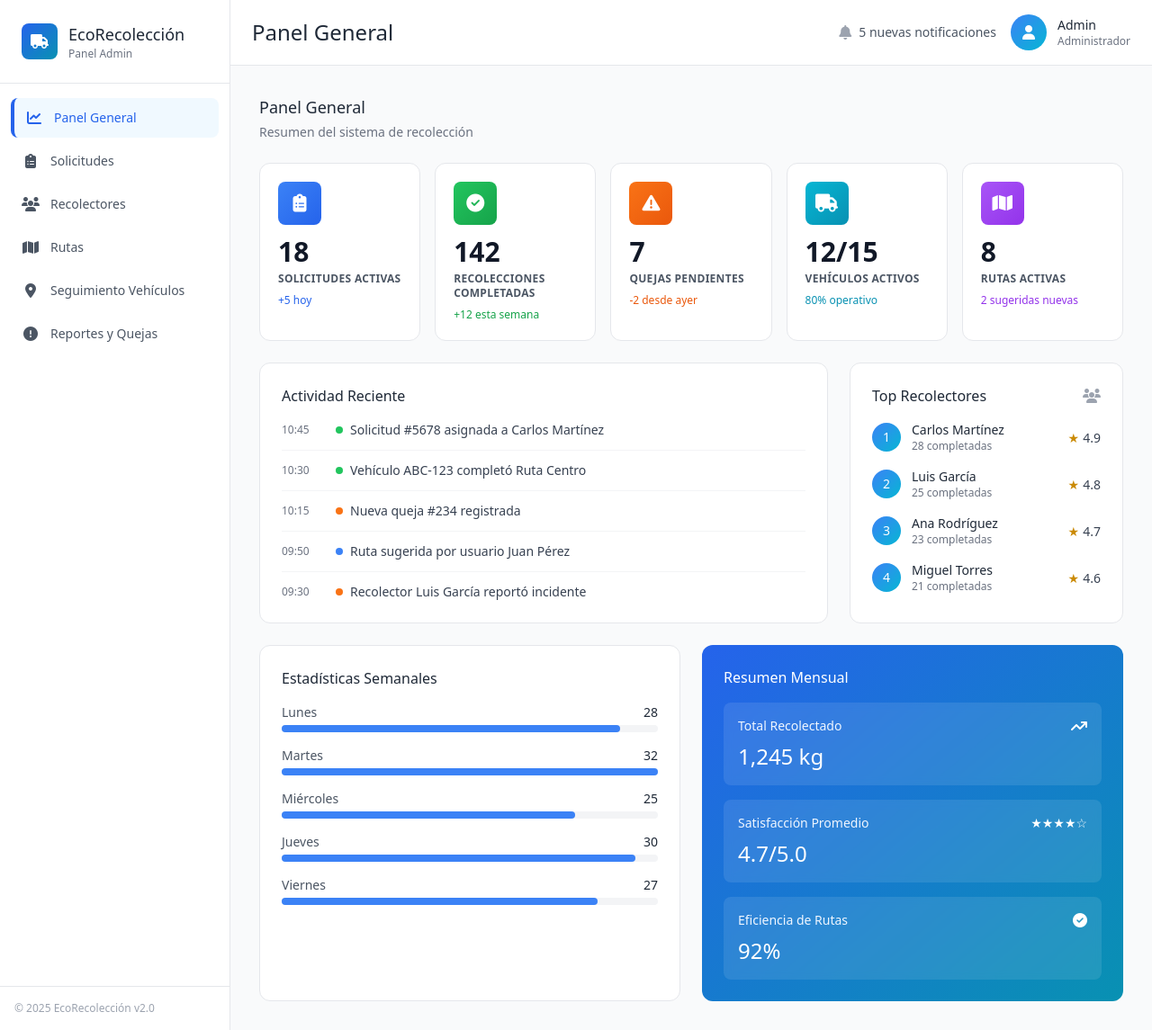
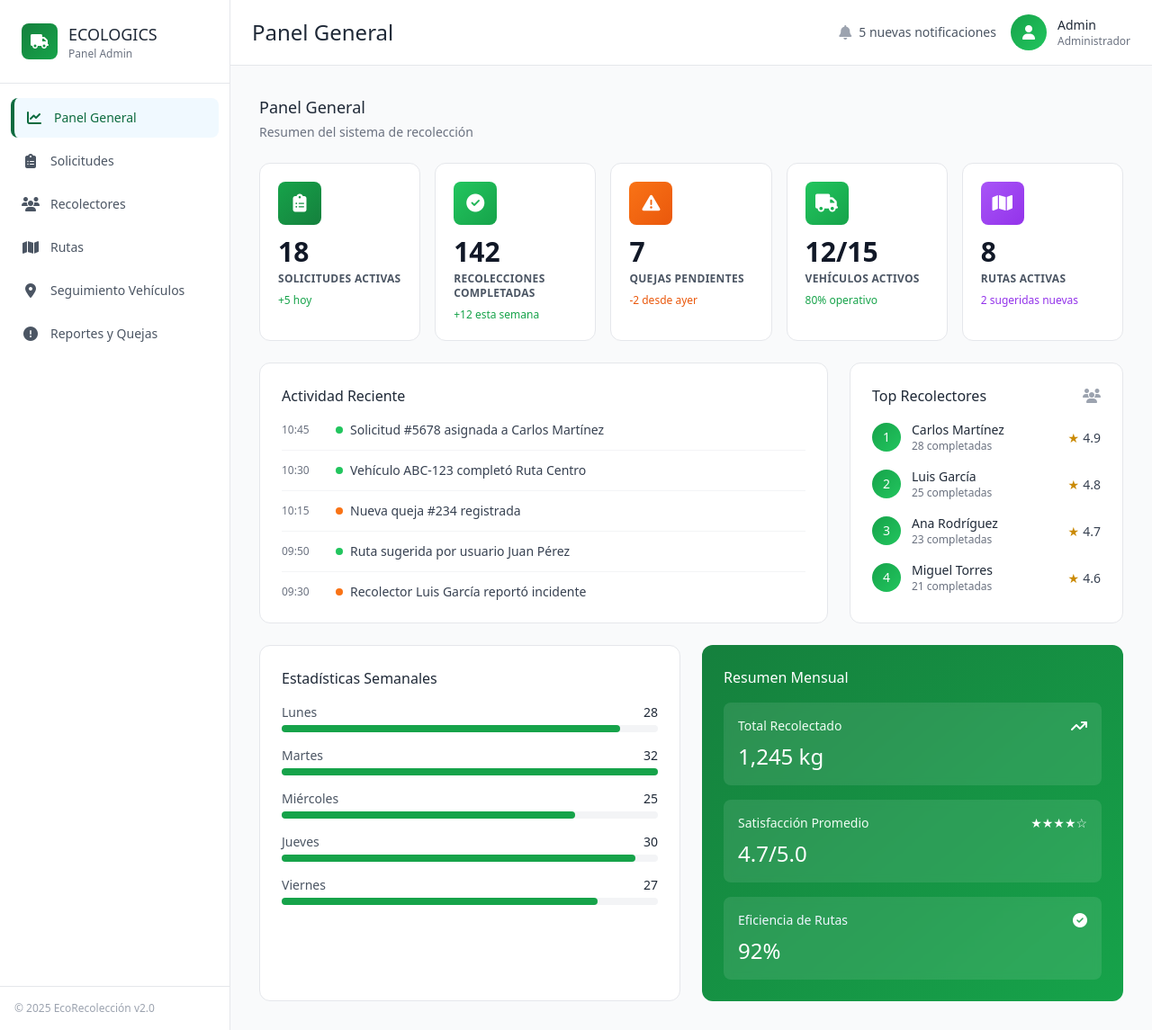
Before and after one commit to christianeduardonavarrocuriel/ecologics, a Flask app: page /panel-admin in a window 1280 px wide. Shown: the whole page at 90% size. Run offline with Flask 3, Linux system fonts and the light colour scheme; some libraries are stand-ins or nearby versions.

Commit message:
colores de admin

```diff
--- a/templates/admin.html
+++ b/templates/admin.html
@@ -3,7 +3,7 @@
 <head>
     <meta charset="UTF-8">
     <meta name="viewport" content="width=device-width, initial-scale=1.0">
-    <title>Panel Administrativo - EcoRecolección</title>
+    <title>Panel Administrativo - ECOLOGICS</title>
     <script src="https://cdn.tailwindcss.com"></script>
     <link rel="stylesheet" href="https://cdnjs.cloudflare.com/ajax/libs/font-awesome/6.4.0/css/all.min.css">
     <link href="https://api.mapbox.com/mapbox-gl-js/v2.15.0/mapbox-gl.css" rel="stylesheet" />
@@ -46,7 +46,7 @@
         }
         .loader {
             border: 4px solid #f3f3f3;
-            border-top: 4px solid #3b82f6;
+            border-top: 4px solid #0d6b3f;
             border-radius: 50%;
             width: 40px;
             height: 40px;
@@ -68,8 +68,8 @@
 
         .sidebar-active {
             background: linear-gradient(to right, rgb(240, 249, 255), rgb(240, 249, 255));
-            color: rgb(37, 99, 235);
-            border-left: 4px solid rgb(37, 99, 235);
+            color: #0d6b3f;
+            border-left: 4px solid #0d6b3f;
         }
 
         .stat-card {
@@ -84,7 +84,7 @@
         .stat-card:hover {
             box-shadow: 0 10px 15px -3px rgba(0, 0, 0, 0.1);
             transform: translateY(-4px);
-            border-color: rgb(96, 165, 250);
+            border-color: #0d6b3f;
         }
 
         .menu-item {
@@ -101,8 +101,8 @@
 
         .menu-item.active {
             background: linear-gradient(to right, rgb(240, 249, 255), rgb(240, 249, 255));
-            color: rgb(37, 99, 235);
-            border-left: 4px solid rgb(37, 99, 235);
+            color: #0d6b3f;
+            border-left: 4px solid #0d6b3f;
         }
 
         .menu-item:not(.active) {
@@ -199,7 +199,7 @@
 
         /* Gradient text para títulos */
         .gradient-text {
-            background: linear-gradient(135deg, #1e40af 0%, #0891b2 100%);
+            background: linear-gradient(135deg, #0d6b3f 0%, #089a56 100%);
             -webkit-background-clip: text;
             -webkit-text-fill-color: transparent;
             background-clip: text;
@@ -263,7 +263,7 @@
         /* Mejora de inputs */
         input:focus, select:focus {
             outline: none;
-            box-shadow: 0 0 0 3px rgba(59, 130, 246, 0.1), 0 0 0 1px rgb(59, 130, 246);
+            box-shadow: 0 0 0 3px rgba(13, 107, 63, 0.1), 0 0 0 1px rgb(13, 107, 63);
         }
 
         /* Mejora de badges */
@@ -292,11 +292,11 @@
         <aside class="w-64 bg-white border-r border-gray-200 flex flex-col hidden md:flex">
             <div class="p-6 border-b border-gray-200">
                 <div class="flex items-center gap-3">
-                    <div class="w-10 h-10 bg-gradient-to-br from-blue-600 to-cyan-600 rounded-lg flex items-center justify-center">
+                    <div class="w-10 h-10 bg-gradient-to-br from-green-700 to-green-600 rounded-lg flex items-center justify-center">
                         <i class="fas fa-truck text-white"></i>
                     </div>
                     <div>
-                        <h1 class="text-lg text-gray-800">EcoRecolección</h1>
+                        <h1 class="text-lg text-gray-800">ECOLOGICS</h1>
                         <p class="text-xs text-gray-500">Panel Admin</p>
                     </div>
                 </div>
@@ -345,7 +345,7 @@
                         <span class="text-sm text-gray-600">5 nuevas notificaciones</span>
                     </div>
                     <div class="flex items-center gap-3">
-                        <div class="w-10 h-10 bg-gradient-to-br from-blue-500 to-cyan-500 rounded-full flex items-center justify-center text-white">
+                        <div class="w-10 h-10 bg-gradient-to-br from-green-600 to-green-500 rounded-full flex items-center justify-center text-white">
                             <i class="fas fa-user"></i>
                         </div>
                         <div>
@@ -369,13 +369,13 @@
                     <div class="grid grid-cols-1 md:grid-cols-2 lg:grid-cols-5 gap-4">
                         <div class="stat-card group">
                             <div class="flex items-center gap-3 mb-3">
-                                <div class="w-12 h-12 bg-gradient-to-br from-blue-500 to-blue-600 rounded-lg flex items-center justify-center group-hover:shadow-lg transition-all">
+                                <div class="w-12 h-12 bg-gradient-to-br from-green-600 to-green-700 rounded-lg flex items-center justify-center group-hover:shadow-lg transition-all">
                                     <i class="fas fa-clipboard-list text-white text-xl"></i>
                                 </div>
                             </div>
                             <p class="text-3xl text-gray-900 mb-1 font-bold">18</p>
                             <p class="text-xs text-gray-600 mb-2 font-semibold uppercase tracking-wide">Solicitudes Activas</p>
-                            <p class="text-xs text-blue-600 font-medium">+5 hoy</p>
+                            <p class="text-xs text-green-600 font-medium">+5 hoy</p>
                         </div>
 
                         <div class="stat-card group">
@@ -402,13 +402,13 @@
 
                         <div class="stat-card group">
                             <div class="flex items-center gap-3 mb-3">
-                                <div class="w-12 h-12 bg-gradient-to-br from-cyan-500 to-cyan-600 rounded-lg flex items-center justify-center group-hover:shadow-lg transition-all">
+                                <div class="w-12 h-12 bg-gradient-to-br from-green-500 to-green-600 rounded-lg flex items-center justify-center group-hover:shadow-lg transition-all">
                                     <i class="fas fa-truck text-white text-xl"></i>
                                 </div>
                             </div>
                             <p class="text-3xl text-gray-900 mb-1 font-bold">12/15</p>
                             <p class="text-xs text-gray-600 mb-2 font-semibold uppercase tracking-wide">Vehículos Activos</p>
-                            <p class="text-xs text-cyan-600 font-medium">80% operativo</p>
+                            <p class="text-xs text-green-600 font-medium">80% operativo</p>
                         </div>
 
                         <div class="stat-card group">
@@ -465,7 +465,7 @@
                                     <div class="text-xs text-gray-500 mt-0.5 w-12 flex-shrink-0">09:50</div>
                                     <div class="flex-1">
                                         <div class="flex items-start gap-2">
-                                            <div class="w-2 h-2 rounded-full mt-1.5 flex-shrink-0 bg-blue-500"></div>
+                                            <div class="w-2 h-2 rounded-full mt-1.5 flex-shrink-0 bg-green-500"></div>
                                             <p class="text-sm text-gray-700">Ruta sugerida por usuario Juan Pérez</p>
                                         </div>
                                     </div>
@@ -490,7 +490,7 @@
                             </div>
                             <div class="space-y-4">
                                 <div class="flex items-center gap-3">
-                                    <div class="w-8 h-8 bg-gradient-to-br from-blue-500 to-cyan-500 rounded-full flex items-center justify-center text-white text-sm">1</div>
+                                    <div class="w-8 h-8 bg-gradient-to-br from-green-600 to-green-500 rounded-full flex items-center justify-center text-white text-sm">1</div>
                                     <div class="flex-1">
                                         <p class="text-sm text-gray-800">Carlos Martínez</p>
                                         <p class="text-xs text-gray-500">28 completadas</p>
@@ -502,7 +502,7 @@
                                 </div>
 
                                 <div class="flex items-center gap-3">
-                                    <div class="w-8 h-8 bg-gradient-to-br from-blue-500 to-cyan-500 rounded-full flex items-center justify-center text-white text-sm">2</div>
+                                    <div class="w-8 h-8 bg-gradient-to-br from-green-600 to-green-500 rounded-full flex items-center justify-center text-white text-sm">2</div>
                                     <div class="flex-1">
                                         <p class="text-sm text-gray-800">Luis García</p>
                                         <p class="text-xs text-gray-500">25 completadas</p>
@@ -514,7 +514,7 @@
                                 </div>
 
                                 <div class="flex items-center gap-3">
-                                    <div class="w-8 h-8 bg-gradient-to-br from-blue-500 to-cyan-500 rounded-full flex items-center justify-center text-white text-sm">3</div>
+                                    <div class="w-8 h-8 bg-gradient-to-br from-green-600 to-green-500 rounded-full flex items-center justify-center text-white text-sm">3</div>
                                     <div class="flex-1">
                                         <p class="text-sm text-gray-800">Ana Rodríguez</p>
                                         <p class="text-xs text-gray-500">23 completadas</p>
@@ -526,7 +526,7 @@
                                 </div>
 
                                 <div class="flex items-center gap-3">
-                                    <div class="w-8 h-8 bg-gradient-to-br from-blue-500 to-cyan-500 rounded-full flex items-center justify-center text-white text-sm">4</div>
+                                    <div class="w-8 h-8 bg-gradient-to-br from-green-600 to-green-500 rounded-full flex items-center justify-center text-white text-sm">4</div>
                                     <div class="flex-1">
                                         <p class="text-sm text-gray-800">Miguel Torres</p>
                                         <p class="text-xs text-gray-500">21 completadas</p>
@@ -551,7 +551,7 @@
                                         <span class="text-sm text-gray-800">28</span>
                                     </div>
                                     <div class="w-full bg-gray-100 rounded-full h-2">
-                                        <div class="bg-blue-500 h-2 rounded-full" style="width: 90%"></div>
+                                        <div class="bg-green-600 h-2 rounded-full" style="width: 90%"></div>
                                     </div>
                                 </div>
 
@@ -561,7 +561,7 @@
                                         <span class="text-sm text-gray-800">32</span>
                                     </div>
                                     <div class="w-full bg-gray-100 rounded-full h-2">
-                                        <div class="bg-blue-500 h-2 rounded-full" style="width: 100%"></div>
+                                        <div class="bg-green-600 h-2 rounded-full" style="width: 100%"></div>
                                     </div>
                                 </div>
 
@@ -571,7 +571,7 @@
                                         <span class="text-sm text-gray-800">25</span>
                                     </div>
                                     <div class="w-full bg-gray-100 rounded-full h-2">
-                                        <div class="bg-blue-500 h-2 rounded-full" style="width: 78%"></div>
+                                        <div class="bg-green-600 h-2 rounded-full" style="width: 78%"></div>
                                     </div>
                                 </div>
 
@@ -581,7 +581,7 @@
                                         <span class="text-sm text-gray-800">30</span>
                                     </div>
                                     <div class="w-full bg-gray-100 rounded-full h-2">
-                                        <div class="bg-blue-500 h-2 rounded-full" style="width: 94%"></div>
+                                        <div class="bg-green-600 h-2 rounded-full" style="width: 94%"></div>
                                     </div>
                                 </div>
 
@@ -591,25 +591,25 @@
                                         <span class="text-sm text-gray-800">27</span>
                                     </div>
                                     <div class="w-full bg-gray-100 rounded-full h-2">
-                                        <div class="bg-blue-500 h-2 rounded-full" style="width: 84%"></div>
+                                        <div class="bg-green-600 h-2 rounded-full" style="width: 84%"></div>
                                     </div>
                                 </div>
                             </div>
                         </div>
 
-                        <div class="bg-gradient-to-br from-blue-600 to-cyan-600 rounded-xl p-6 text-white">
+                        <div class="bg-gradient-to-br from-green-700 to-green-600 rounded-xl p-6 text-white">
                             <h3 class="mb-4">Resumen Mensual</h3>
                             <div class="space-y-4">
                                 <div class="bg-white/10 backdrop-blur-sm rounded-lg p-4">
                                     <div class="flex items-center justify-between mb-2">
-                                        <span class="text-sm text-blue-50">Total Recolectado</span>
+                                        <span class="text-sm text-green-50">Total Recolectado</span>
                                         <i class="fas fa-arrow-trend-up"></i>
                                     </div>
                                     <p class="text-2xl">1,245 kg</p>
                                 </div>
                                 <div class="bg-white/10 backdrop-blur-sm rounded-lg p-4">
                                     <div class="flex items-center justify-between mb-2">
-                                        <span class="text-sm text-blue-50">Satisfacción Promedio</span>
+                                        <span class="text-sm text-green-50">Satisfacción Promedio</span>
                                         <span class="text-sm">★★★★☆</span>
                                     </div>
                                     <p class="text-2xl">4.7/5.0</p>
@@ -636,7 +636,7 @@
                     <div class="grid grid-cols-1 md:grid-cols-4 gap-4">
                         <div class="bg-white rounded-xl border border-gray-200 p-4">
                             <div class="flex items-center gap-3">
-                                <div class="w-10 h-10 bg-gradient-to-br from-blue-500 to-cyan-500 rounded-lg flex items-center justify-center">
+                                <div class="w-10 h-10 bg-gradient-to-br from-green-600 to-green-500 rounded-lg flex items-center justify-center">
                                     <i class="fas fa-truck text-white"></i>
                                 </div>
                                 <div>
@@ -747,7 +747,7 @@
                         <div class="flex items-center gap-4 mb-6 pb-6 border-b border-gray-100">
                             <label class="flex items-center gap-3">
                                 <span class="text-sm text-gray-700 font-semibold">Filtrar por estado:</span>
-                                <select id="filtroEstado" onchange="filterSolicitudes()" class="border-2 border-gray-300 rounded-lg px-4 py-2 text-sm font-medium hover:border-blue-400 focus:border-blue-500 cursor-pointer bg-white transition-all">
+                                <select id="filtroEstado" onchange="filterSolicitudes()" class="border-2 border-gray-300 rounded-lg px-4 py-2 text-sm font-medium hover:border-green-400 focus:border-green-500 cursor-pointer bg-white transition-all">
                                     <option value="todas">Todas las solicitudes</option>
                                     <option value="pendiente">Pendientes</option>
                                     <option value="en-proceso">En Proceso</option>
@@ -795,7 +795,7 @@
                 <button onclick="closeSolicitudModal()" class="flex-1 px-4 py-3 border-2 border-gray-300 rounded-lg text-gray-700 font-semibold hover:bg-gray-50 transition-colors">
                     Cerrar
                 </button>
-                <button class="flex-1 px-4 py-3 bg-gradient-to-r from-blue-600 to-cyan-600 text-white rounded-lg font-semibold hover:shadow-lg transition-all">
+                <button class="flex-1 px-4 py-3 bg-gradient-to-r from-green-700 to-green-600 text-white rounded-lg font-semibold hover:shadow-lg transition-all">
                     Editar
                 </button>
             </div>
```
